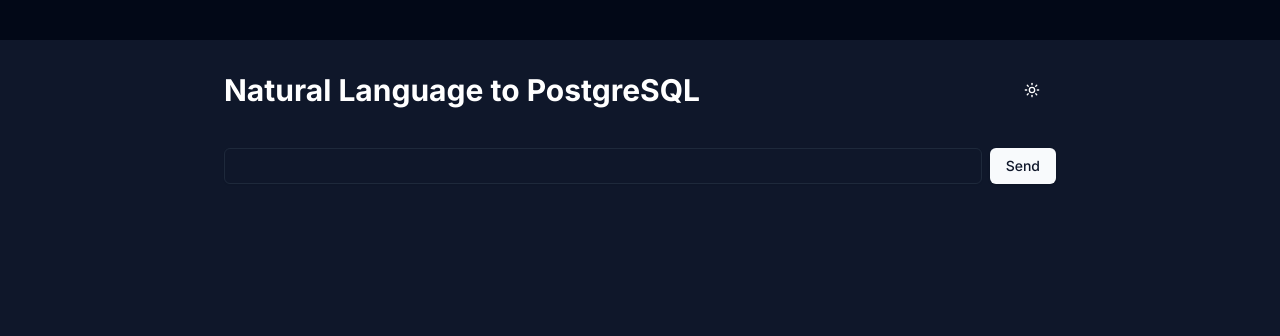
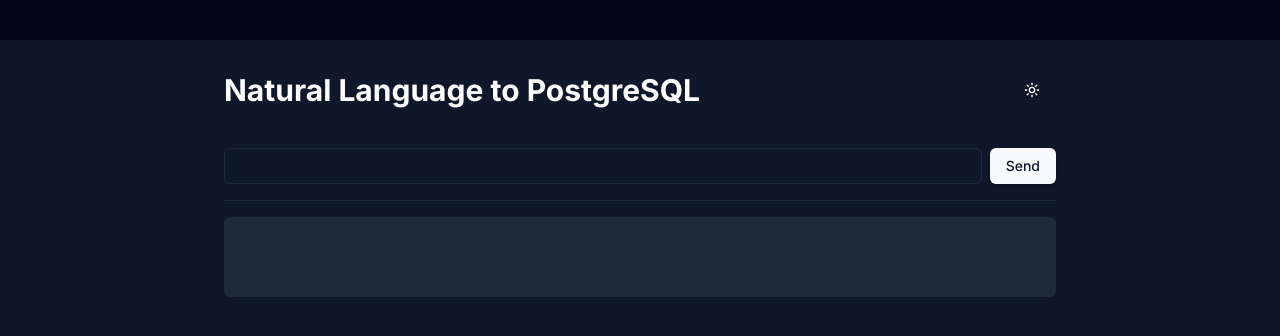
Before and after one commit to coreymunn3/verbal-ai-chat-to-sql, a Next.js app: page / in a window 1280 px wide. Shown: the top 336 px of the page. Built offline with nearby package versions, Linux system fonts and the light colour scheme; no server answers.

Commit message:
created simple generate text from open ai that returns a block of text

```diff
--- /dev/null
+++ b/actions/actions.ts
@@ -0,0 +1,13 @@
+"use server";
+import { generateText } from "ai";
+import openai from "@/lib/open-ai";
+
+/********************************************************************** */
+
+export const getAiTextResponse = async (userInput: string) => {
+  const { text } = await generateText({
+    model: openai("gpt-4-turbo"),
+    prompt: userInput,
+  });
+  return text;
+};
--- a/app/page.tsx
+++ b/app/page.tsx
@@ -1,14 +1,29 @@
 "use client";
 
+import { getAiTextResponse } from "@/actions/actions";
 import DarkModeToggle from "@/components/DarkModeToggle";
 import { Button } from "@/components/ui/button";
 import { Input } from "@/components/ui/input";
-import Image from "next/image";
-import { useState } from "react";
+import { Separator } from "@/components/ui/separator";
+import { Loader2Icon } from "lucide-react";
+import { FormEvent, useState } from "react";
+import Markdown from "react-markdown";
+import { useChat } from "ai/react";
 
 export default function Home() {
   const [input, setInput] = useState("");
-  console.log(input);
+  const [loading, setLoading] = useState<boolean>(false);
+  const [aiResponse, setAiResponse] = useState<string | null>(null);
+
+  const handleSubmit = async (e: FormEvent) => {
+    console.log("getting AI response");
+    e.preventDefault();
+    setInput("");
+    setLoading(true);
+    const aiResponse = await getAiTextResponse(input);
+    setAiResponse(aiResponse);
+    setLoading(false);
+  };
 
   return (
     <div className="dark:bg-slate-900 dark:text-white h-screen">
@@ -21,9 +36,25 @@
             <DarkModeToggle />
           </div>
 
-          <div className="flex space-x-2">
-            <Input value={input} onChange={(e) => setInput(e.target.value)} />
-            <Button>Send</Button>
+          <div>
+            <form className="flex space-x-2" onSubmit={handleSubmit}>
+              <Input value={input} onChange={(e) => setInput(e.target.value)} />
+              <Button type="submit">Send</Button>
+            </form>
+          </div>
+
+          <Separator className="my-4" />
+
+          <div className="min-h-20  bg-slate-100 dark:bg-slate-800 rounded-md flex items-center justify-center">
+            {/* the area where the ai response will be loaded */}
+            {loading && (
+              <Loader2Icon className="animate-spin h-8 w-8 text-slate-800" />
+            )}
+            {!loading && aiResponse && (
+              <div className="p-8">
+                <Markdown>{aiResponse}</Markdown>
+              </div>
+            )}
           </div>
         </div>
       </div>
--- /dev/null
+++ b/components/ui/separator.tsx
@@ -0,0 +1,31 @@
+"use client"
+
+import * as React from "react"
+import * as SeparatorPrimitive from "@radix-ui/react-separator"
+
+import { cn } from "@/lib/utils"
+
+const Separator = React.forwardRef<
+  React.ElementRef<typeof SeparatorPrimitive.Root>,
+  React.ComponentPropsWithoutRef<typeof SeparatorPrimitive.Root>
+>(
+  (
+    { className, orientation = "horizontal", decorative = true, ...props },
+    ref
+  ) => (
+    <SeparatorPrimitive.Root
+      ref={ref}
+      decorative={decorative}
+      orientation={orientation}
+      className={cn(
+        "shrink-0 bg-border",
+        orientation === "horizontal" ? "h-[1px] w-full" : "h-full w-[1px]",
+        className
+      )}
+      {...props}
+    />
+  )
+)
+Separator.displayName = SeparatorPrimitive.Root.displayName
+
+export { Separator }
--- /dev/null
+++ b/components/ui/skeleton.tsx
@@ -0,0 +1,15 @@
+import { cn } from "@/lib/utils"
+
+function Skeleton({
+  className,
+  ...props
+}: React.HTMLAttributes<HTMLDivElement>) {
+  return (
+    <div
+      className={cn("animate-pulse rounded-md bg-primary/10", className)}
+      {...props}
+    />
+  )
+}
+
+export { Skeleton }
--- /dev/null
+++ b/lib/open-ai.ts
@@ -0,0 +1,14 @@
+import { createOpenAI } from "@ai-sdk/openai";
+
+if (!process.env.OPENAI_API_KEY) {
+  throw new Error("OPENAI_API_KEY is missing");
+}
+
+/**
+ * Initialize the OpenAi object
+ */
+const openai = createOpenAI({
+  apiKey: process.env.OPENAI_API_KEY, // should ideally be loaded from external place such as env variable
+});
+
+export default openai;
--- a/package.json
+++ b/package.json
@@ -13,6 +13,7 @@
     "@ai-sdk/openai": "^1.0.19",
     "@prisma/client": "^6.2.1",
     "@radix-ui/react-dialog": "^1.1.4",
+    "@radix-ui/react-separator": "^1.1.1",
     "@radix-ui/react-slot": "^1.1.1",
     "@radix-ui/react-tabs": "^1.1.2",
     "@radix-ui/react-tooltip": "^1.1.6",
@@ -29,6 +30,7 @@
     "prisma": "^6.2.1",
     "react": "^19.0.0",
     "react-dom": "^19.0.0",
+    "react-markdown": "^9.0.3",
     "recharts": "^2.15.0",
     "tailwind-merge": "^2.6.0",
     "tailwindcss-animate": "^1.0.7",
```
Also changed, not shown: 1 other file (tests, documents, lock files or other folders).
